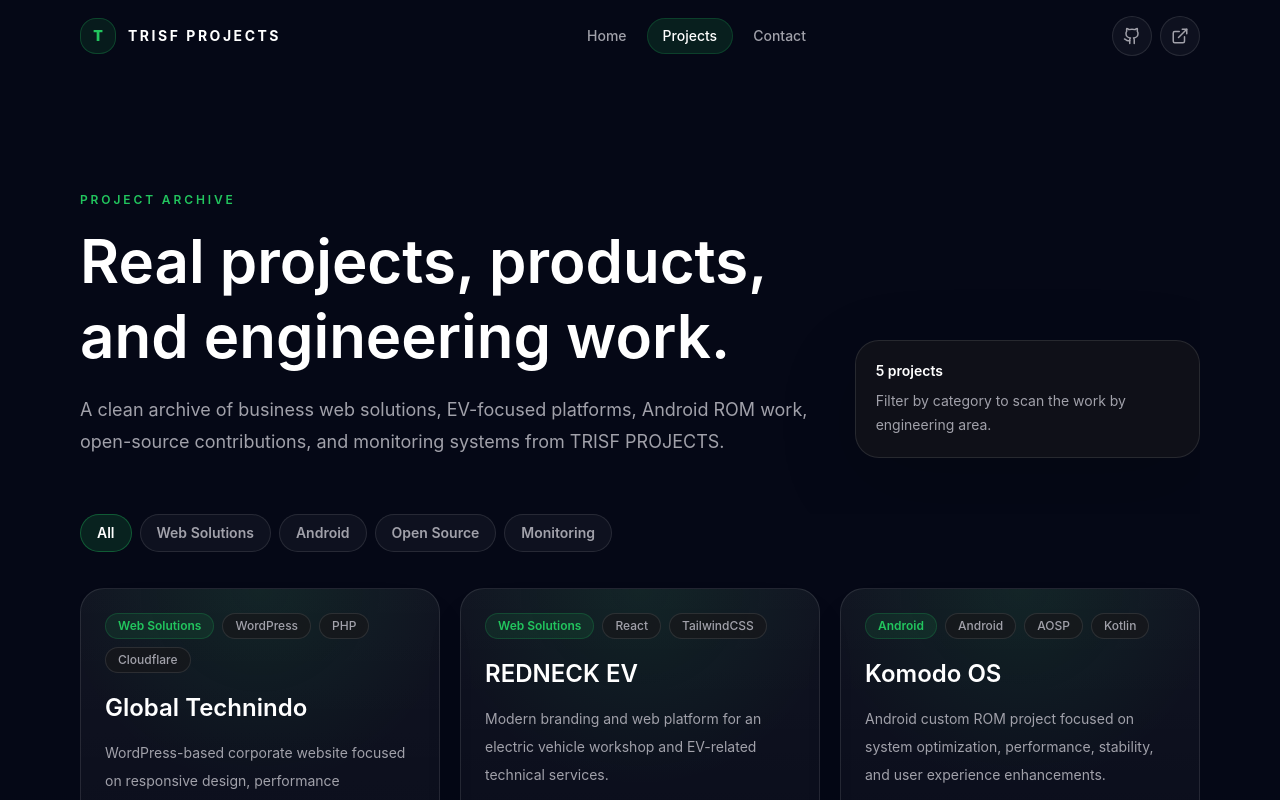
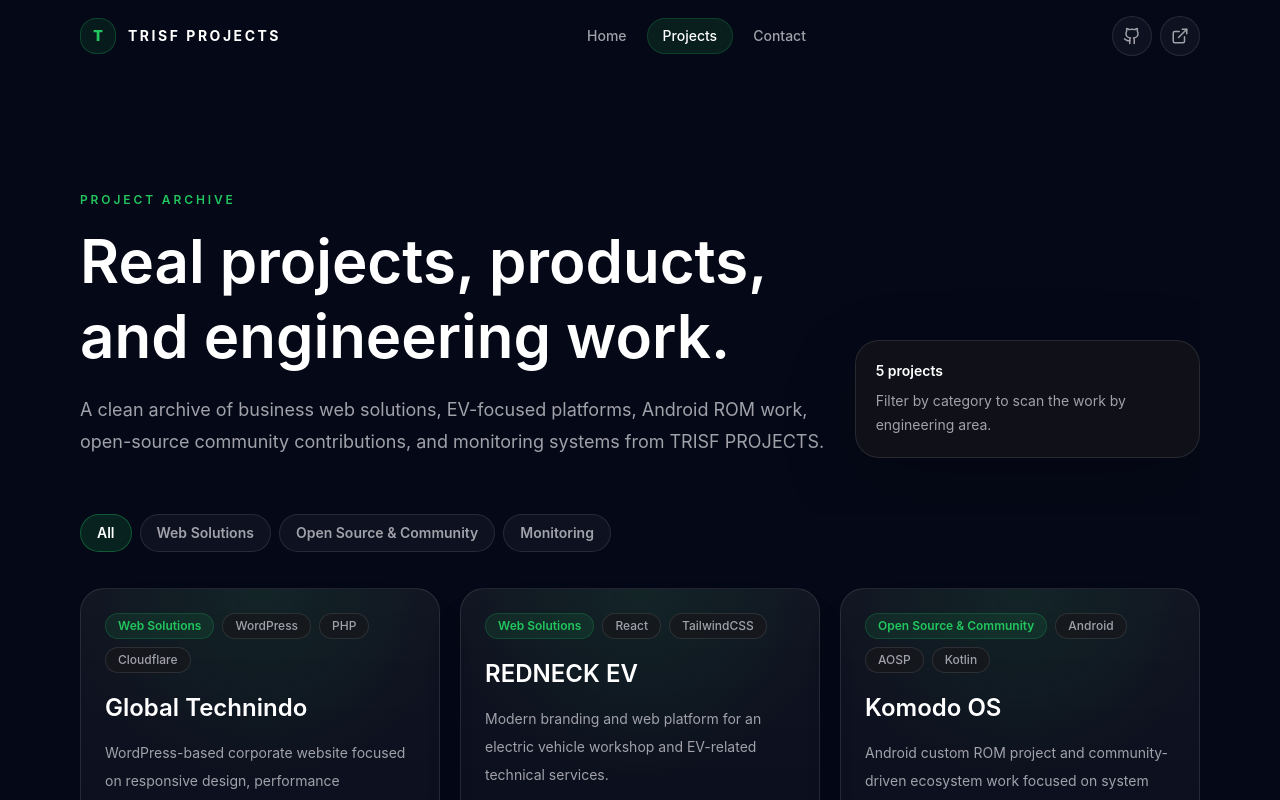
Before and after one commit to trisfproject/trisfproject.github.io, a React (Vite) app: page /projects in a window 1280 px wide. Shown: the top 800 px of the page. Built offline with nearby package versions, Linux system fonts and the light colour scheme.

Commit message:
refactor: integrate open source and community branding

```diff
--- a/src/data/projects.js
+++ b/src/data/projects.js
@@ -19,16 +19,16 @@ export const projects = [
   },
   {
     title: 'Komodo OS',
-    category: 'Android',
+    category: 'Open Source & Community',
     featured: true,
     description:
-      'Android custom ROM project focused on system optimization, performance, stability, and user experience enhancements.',
+      'Android custom ROM project and community-driven ecosystem work focused on system optimization, stability, and user experience enhancements.',
     tags: ['Android', 'AOSP', 'Kotlin'],
     github: 'https://github.com/trisfproject',
   },
   {
     title: 'Nusantara Project',
-    category: 'Open Source',
+    category: 'Open Source & Community',
     featured: true,
     description:
       'Open-source Android ecosystem contribution and device development collaboration project.',
@@ -46,4 +46,4 @@ export const projects = [
   },
 ];
 
-export const projectCategories = ['All', 'Web Solutions', 'Android', 'Open Source', 'Monitoring'];
+export const projectCategories = ['All', 'Web Solutions', 'Open Source & Community', 'Monitoring'];
--- a/src/pages/ProjectsPage.jsx
+++ b/src/pages/ProjectsPage.jsx
@@ -20,7 +20,7 @@ export function ProjectsPage() {
     <>
       <SEO
         title="Projects | TRISF PROJECTS"
-        description="Explore TRISF PROJECTS engineering work across web solutions, Android development, open-source projects, and monitoring platforms."
+        description="Explore TRISF PROJECTS engineering work across web solutions, open-source and Android community projects, and monitoring platforms."
         url="https://trisfproject.github.io/projects"
       />
       <main id="main-content" className="min-h-screen pt-28 sm:pt-32">
@@ -36,7 +36,7 @@ export function ProjectsPage() {
                 </h1>
                 <p className="mt-5 max-w-3xl text-base leading-7 text-[#a1a1aa] sm:text-lg sm:leading-8">
                   A clean archive of business web solutions, EV-focused platforms, Android ROM work,
-                  open-source contributions, and monitoring systems from TRISF PROJECTS.
+                  open-source community contributions, and monitoring systems from TRISF PROJECTS.
                 </p>
               </div>
               <div className="surface rounded-[24px] p-5">
--- a/src/sections/About.jsx
+++ b/src/sections/About.jsx
@@ -8,6 +8,7 @@ const roles = [
   'Automation',
   'Cloud Engineering',
   'Android Development',
+  'Open Source & Community',
   'Web Solutions',
 ];
 
@@ -24,7 +25,8 @@ export function About() {
               TRISF PROJECTS provides infrastructure engineering, monitoring and observability,
               automation, cloud delivery, Android development, and web solutions for teams that need
               practical technical execution. The focus is dependable systems, clear operations, and
-              maintainable delivery workflows.
+              maintainable delivery workflows. Actively supporting open-source ecosystems and modern
+              engineering communities, especially around Android and platform development.
             </p>
             <div className="mt-8 flex flex-wrap gap-2">
               {roles.map((role) => (
```
